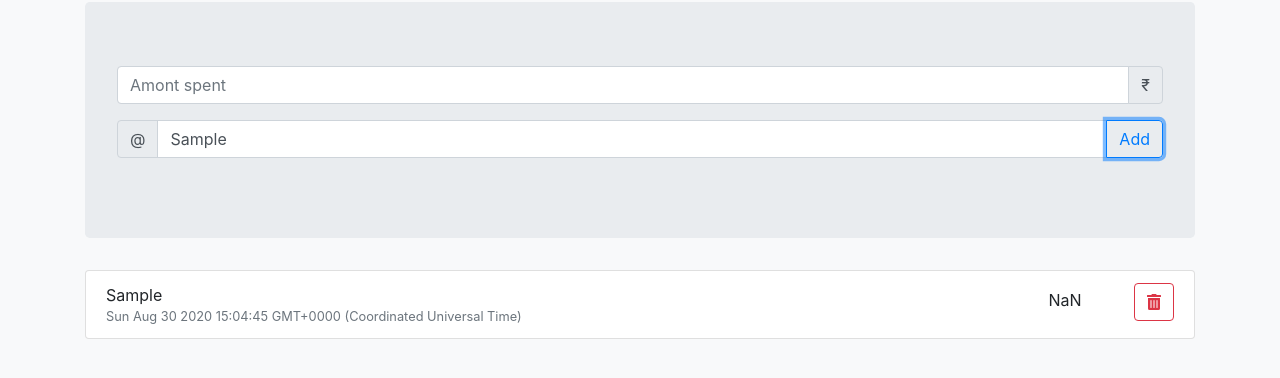
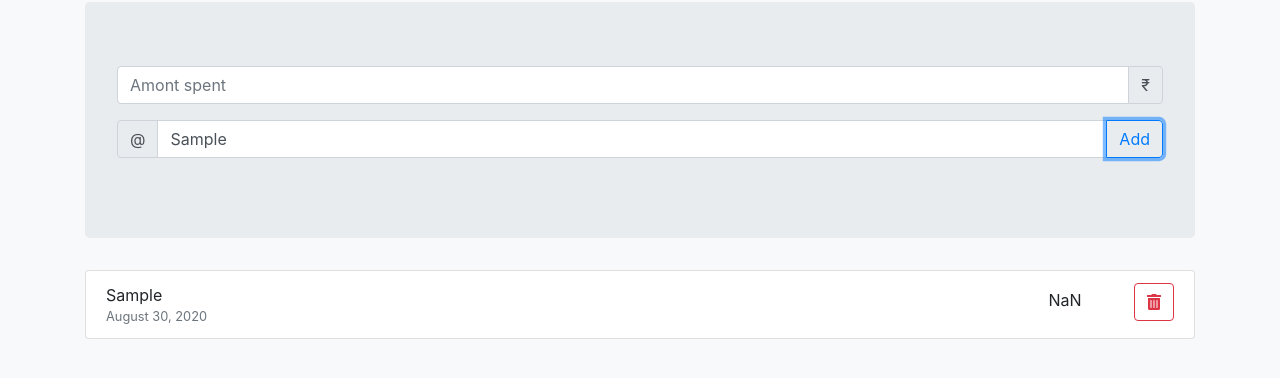
Before and after one commit to Troy96/vanilla-expense, a plain HTML site: page tanay-pratap-yt/index.html in a window 1280 px wide. Both pictures are taken after typing "Sample" into the empty fields and a click on the button "Add". Shown: the part 126-504 px from the top of the page. Drawn offline with nearby package versions, Linux system fonts and the light colour scheme.

Commit message:
tp/index: Add date to an expense

```diff
--- a/tanay-pratap-yt/index.html
+++ b/tanay-pratap-yt/index.html
@@ -95,15 +95,12 @@
 
             const textAmount = inputElement.value;
             const textDesc = inputDescEl.value;
-            //read the description
-            //console.log({ textAmount });
-            //Read value from input
-
             const expense = parseInt(textAmount, 10);
 
             expenseItem.desc = textDesc;
             expenseItem.amount = expense;
-            //put it in object
+            expenseItem.moment = new Date();
+
             Allexpenses.push(expenseItem);
 
             // console.log( {expense} ) //Can be used to log and see the number/string
@@ -124,21 +121,30 @@
         element.addEventListener('click', addExpenseToTotal, false);
 
         //View Layer
-        function createListItem(expense) {
+        function createListItem({ desc, amount, moment }) {
             return `
                 <li class="list-group-item d-flex justify-content-between">
                         <div class="d-flex flex-column">
-                            ${expense.desc}
-                            <small class="text-muted">${new Date}</small>
+                            ${desc}
+                            <small class="text-muted">${getDateString(moment)}</small>
                         </div>
                         <div>
-                            <span class="px-5">${expense.amount}</span>
+                            <span class="px-5">${amount}</span>
                             <button type="button" class="btn btn-outline-danger">
                                 <i class="fas fa-trash-alt"></i>
                             </button>
                         </div>
                     </li>
                 `;
+        }
+
+        function getDateString(date) {
+            return date.toLocaleDateString('en-US',
+                {
+                    year: 'numeric',
+                    month: 'long',
+                    day: 'numeric'
+                });
         }
 
 
@@ -156,6 +162,8 @@
 //console.log(element) If you print this, you will get `null` as the script is loaded first, document is parsed from top to bottom
 //and there is no button when this code runs. To solve this, we have two approaches - Either use onload or move script block at the bottom
 //before you use a variable , you need to define it
+
+//Do not have logic inside view and vice-versa
     </script>
 
 </body>
```
